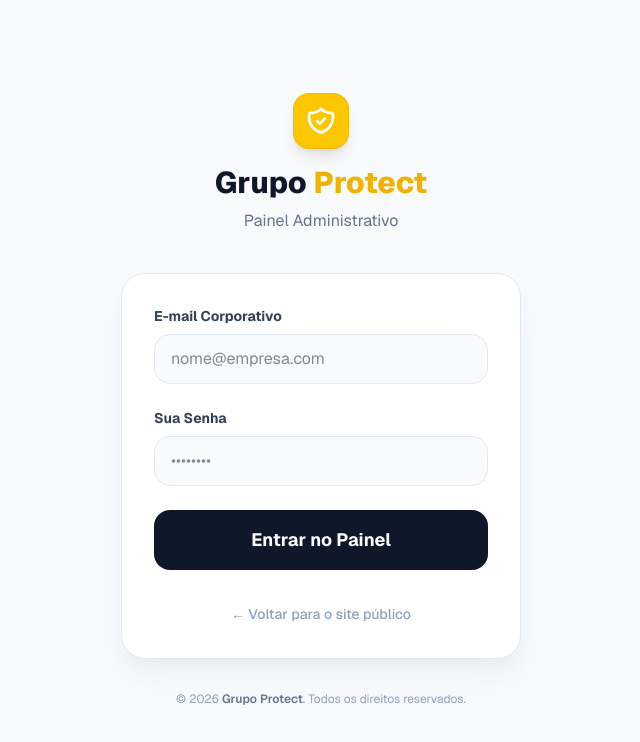
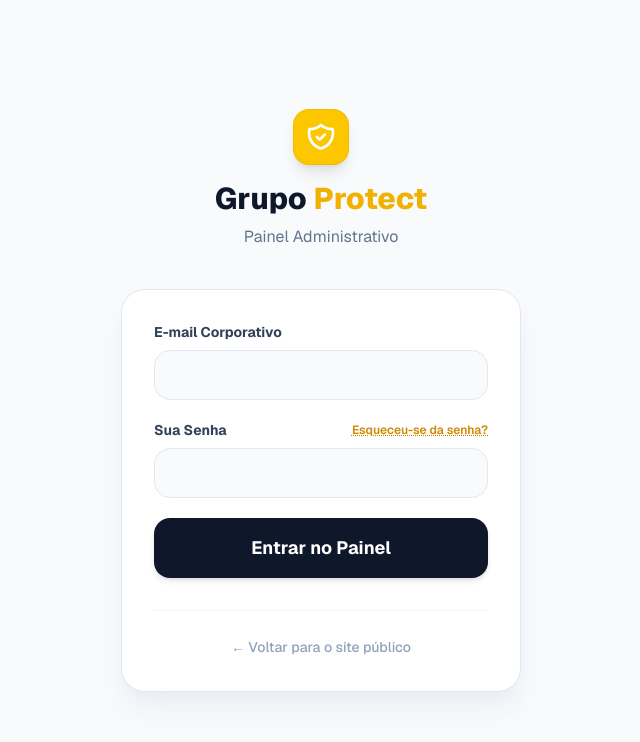
Before and after one commit to guhrizzo/blog, a Next.js app: page /login in a window 1280 px wide. Shown: the top 742 px of the page, without its empty margins (319-959 px from the left). Built offline with nearby package versions, Linux system fonts and the light colour scheme.

Commit message:
small changes

```diff
--- a/app/admin/posts/page.tsx
+++ b/app/admin/posts/page.tsx
@@ -107,7 +107,7 @@ export default function GerenciarPosts() {
 
                     <Link
                         href="/admin/novo"
-                        className="bg-slate-900 text-white px-8 py-4 rounded-2xl font-bold hover:bg-yellow-500 hover:shadow-xl hover:shadow-yellow-500/20 transition-all active:scale-95 whitespace-nowrap"
+                        className="bg-slate-900 text-white px-35 py-4 rounded-2xl font-bold hover:bg-yellow-500 hover:shadow-xl hover:shadow-yellow-500/20 transition-all active:scale-95 whitespace-nowrap"
                     >
                         + Novo Post
                     </Link>
--- a/app/login/page.tsx
+++ b/app/login/page.tsx
@@ -2,41 +2,78 @@
 
 import React, { useState } from "react";
 import { auth } from "@/lib/firebase";
-import { signInWithEmailAndPassword } from "firebase/auth";
+import { signInWithEmailAndPassword, sendPasswordResetEmail, fetchSignInMethodsForEmail } from "firebase/auth";
 import { useRouter } from "next/navigation";
 import Link from "next/link";
+import { toast, Toaster } from "sonner";
 
 export default function LoginPage() {
     const [email, setEmail] = useState("");
     const [senha, setSenha] = useState("");
     const [carregando, setCarregando] = useState(false);
+    const [erro, setErro] = useState<string | null>(null);
     const router = useRouter();
 
     const handleLogin = async (e: React.FormEvent) => {
         e.preventDefault();
         setCarregando(true);
+        setErro(null);
 
         try {
             await signInWithEmailAndPassword(auth, email, senha);
             router.push("/admin");
         } catch (error: any) {
-            // Um erro mais amigável para o usuário
-            const erroTraduzido = error.code === 'auth/invalid-credential'
-                ? "E-mail ou senha incorretos."
-                : "Ocorreu um erro ao acessar o painel.";
-            alert(erroTraduzido);
+            if (error.code === 'auth/invalid-credential') {
+                setErro("E-mail ou senha incorretos.");
+            } else if (error.code === 'auth/too-many-requests') {
+                setErro("Muitas tentativas falhadas. Tente mais tarde.");
+            } else {
+                setErro("Erro ao aceder ao painel administrativo.");
+            }
         } finally {
             setCarregando(false);
         }
     };
 
+    // Função para Recuperação de Senha com Verificação de Cadastro
+    const handleEsqueciSenha = async () => {
+        if (!email) {
+            setErro("Introduza o seu e-mail acima para verificar o cadastro.");
+            return;
+        }
+
+        const toastId = toast.loading("Verificando cadastro no sistema...");
+
+        try {
+            // Verifica se o e-mail existe no Firebase Auth
+            const metodos = await fetchSignInMethodsForEmail(auth, email);
+
+            if (metodos.length === 0) {
+                toast.error("Este e-mail não está cadastrado no sistema.", { id: toastId });
+                setErro("E-mail não encontrado.");
+                return;
+            }
+
+            // Se existir, envia o reset
+            await sendPasswordResetEmail(auth, email);
+            toast.success("E-mail de recuperação enviado com sucesso!", { id: toastId });
+            setErro(null);
+
+        } catch (error: any) {
+            console.error("Erro ao recuperar:", error.code);
+            // Se a proteção contra enumeração estiver ativa no Firebase, ele cai aqui ou retorna lista vazia
+            toast.error("Não foi possível processar a recuperação agora.", { id: toastId });
+        }
+    };
+
     return (
         <div className="flex min-h-screen items-center justify-center bg-slate-50 px-6 font-sans">
+            <Toaster position="top-center" richColors />
             <div className="w-full max-w-100">
-                {/* Logo / Header */}
+
+                {/* Header */}
                 <div className="mb-10 text-center">
-                    <div className="mx-auto mb-4 flex h-14 w-14 items-center justify-center rounded-2xl bg-yellow-400 border border-yellow-600/20 shadow-lg ">
-                        {/* Ícone de escudo para combinar com "Protect" */}
+                    <div className="mx-auto mb-4 flex h-14 w-14 items-center justify-center rounded-2xl bg-yellow-400 border border-yellow-600/20 shadow-lg">
                         <svg className="h-8 w-8 text-white" fill="none" stroke="currentColor" viewBox="0 0 24 24">
                             <path strokeLinecap="round" strokeLinejoin="round" strokeWidth="2" d="M9 12l2 2 4-4m5.618-4.016A11.955 11.955 0 0112 2.944a11.955 11.955 0 01-8.618 3.04A12.02 12.02 0 003 9c0 5.591 3.824 10.29 9 11.622 5.176-1.332 9-6.03 9-11.622 0-1.042-.133-2.052-.382-3.016z" />
                         </svg>
@@ -45,29 +82,45 @@ export default function LoginPage() {
                     <p className="mt-2 text-slate-500">Painel Administrativo</p>
                 </div>
 
-                {/* Card de Login */}
                 <div className="rounded-3xl border border-slate-200 bg-white p-8 shadow-xl shadow-slate-200/50">
-                    <form onSubmit={handleLogin} className="space-y-6">
+
+                    {erro && (
+                        <div className="mb-6 flex items-center gap-3 rounded-2xl bg-red-50 p-4 text-sm font-medium text-red-600 border border-red-100 animate-in fade-in slide-in-from-top-2">
+                            <svg className="h-5 w-5 shrink-0" fill="currentColor" viewBox="0 0 20 20">
+                                <path fillRule="evenodd" d="M18 10a8 8 0 11-16 0 8 8 0 0116 0zm-7 4a1 1 0 11-2 0 1 1 0 012 0zm-1-9a1 1 0 00-1 1v4a1 1 0 102 0V6a1 1 0 00-1-1z" clipRule="evenodd" />
+                            </svg>
+                            {erro}
+                        </div>
+                    )}
+
+                    <form onSubmit={handleLogin} className="space-y-5">
                         <div>
                             <label className="mb-2 block text-sm font-bold text-slate-700">E-mail Corporativo</label>
                             <input
                                 type="email"
-                                placeholder="nome@empresa.com"
                                 value={email}
                                 onChange={(e) => setEmail(e.target.value)}
-                                className="w-full rounded-2xl border border-slate-200 text-slate-900 bg-slate-50 px-4 py-3 outline-none transition focus:border-yellow-500 focus:ring-2 focus:ring-yellow-200"
+                                className="w-full rounded-2xl border border-slate-200 bg-slate-50 px-4 py-3 text-slate-900 focus:border-yellow-500 focus:ring-2 focus:ring-yellow-200 outline-none transition"
                                 required
                             />
                         </div>
 
                         <div>
-                            <label className="mb-2 block text-sm font-bold text-slate-700">Sua Senha</label>
+                            <div className="flex items-center justify-between mb-2">
+                                <label className="text-sm font-bold text-slate-700">Sua Senha</label>
+                                <button
+                                    type="button"
+                                    onClick={handleEsqueciSenha}
+                                    className="text-xs font-semibold text-yellow-600 hover:text-yellow-700 cursor-pointer underline decoration-dotted"
+                                >
+                                    Esqueceu-se da senha?
+                                </button>
+                            </div>
                             <input
                                 type="password"
-                                placeholder="••••••••"
                                 value={senha}
                                 onChange={(e) => setSenha(e.target.value)}
-                                className="w-full rounded-2xl border border-slate-200 bg-slate-50 px-4 py-3 outline-none text-slate-900 transition focus:border-yellow-500 focus:ring-2 focus:ring-yellow-200"
+                                className="w-full rounded-2xl border border-slate-200 bg-slate-50 px-4 py-3 text-slate-900 focus:border-yellow-500 focus:ring-2 focus:ring-yellow-200 outline-none transition"
                                 required
                             />
                         </div>
@@ -75,37 +128,20 @@ export default function LoginPage() {
                         <button
                             type="submit"
                             disabled={carregando}
-                            className={`
-                group relative flex w-full items-center justify-center cursor-pointer rounded-2xl py-4 text-lg font-bold text-white transition-all duration-300 ease-in-out
-                ${carregando
-                                    ? "cursor-not-allowed bg-slate-400"
-                                    : "bg-slate-900 hover:bg-yellow-500 hover:shadow-lg hover:shadow-yellow-200 active:scale-[0.98]"}
-              `}
+                            className={`w-full rounded-2xl py-4 text-lg font-bold text-white transition-all ${
+                                carregando ? "bg-slate-400 cursor-not-allowed" : "bg-slate-900 hover:bg-yellow-500 active:scale-95 shadow-md"
+                            }`}
                         >
-                            {carregando ? (
-                                <div className="h-6 w-6 animate-spin rounded-full border-2  border-white border-t-transparent" />
-                            ) : (
-                                "Entrar no Painel"
-                            )}
+                            {carregando ? "A carregar..." : "Entrar no Painel"}
                         </button>
                     </form>
 
-                    {/* Footer do Card */}
-                    <div className="mt-8 text-center">
-                        <Link
-                            href="https://clube-de-tiro.vercel.app/home"
-                            className="text-sm font-medium text-slate-400 transition hover:text-slate-600"
-                        >
+                    <div className="mt-8 text-center border-t border-slate-100 pt-6">
+                        <Link href="https://clube-de-tiro.vercel.app/home" className="text-sm font-medium text-slate-400 hover:text-slate-600 transition">
                             ← Voltar para o site público
                         </Link>
                     </div>
                 </div>
-
-                <p className="mt-8 text-center text-xs text-slate-400">
-                    © {new Date().getFullYear()} {` `}
-                    <span className="font-semibold text-slate-500">Grupo Protect</span>.
-                    Todos os direitos reservados.
-                </p>
             </div>
         </div>
     );
```
Also changed, not shown: app/not-found.tsx (added, +66 -0 lines).
